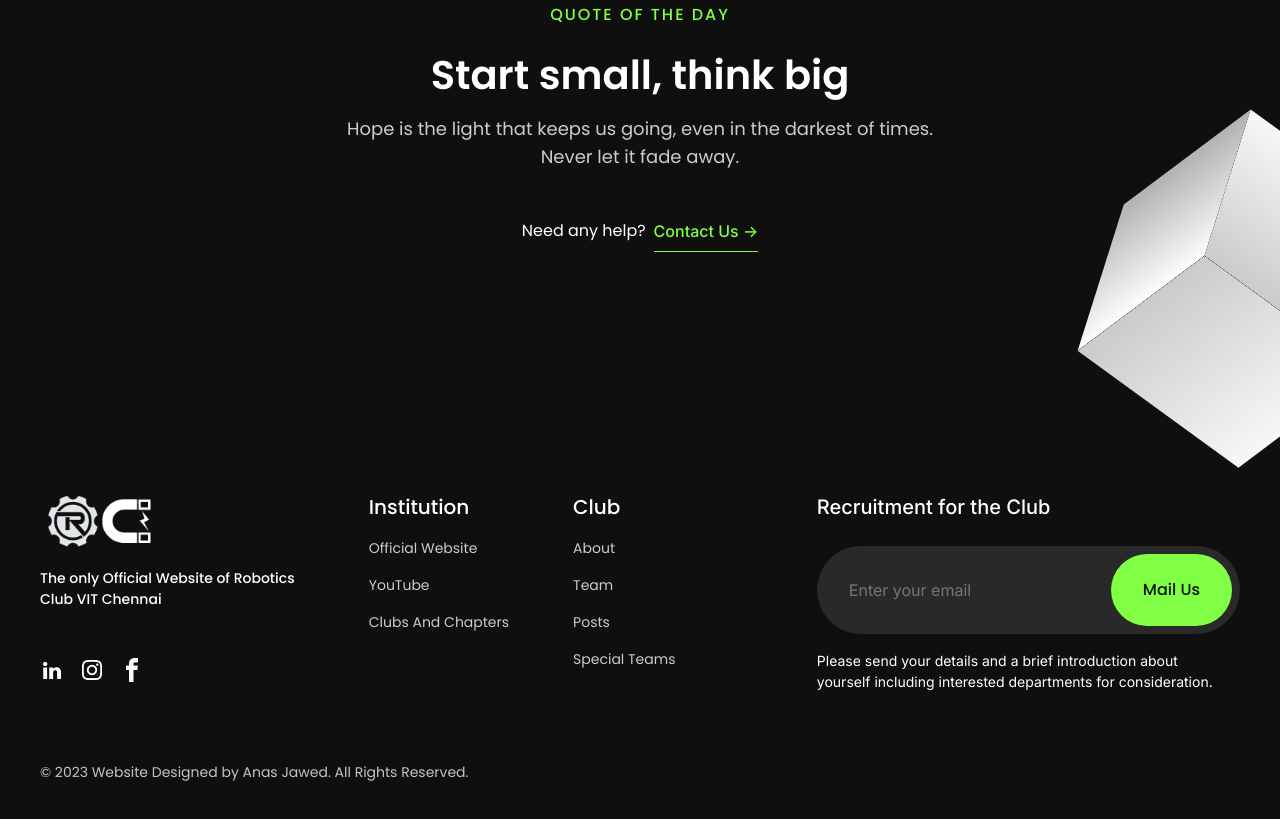
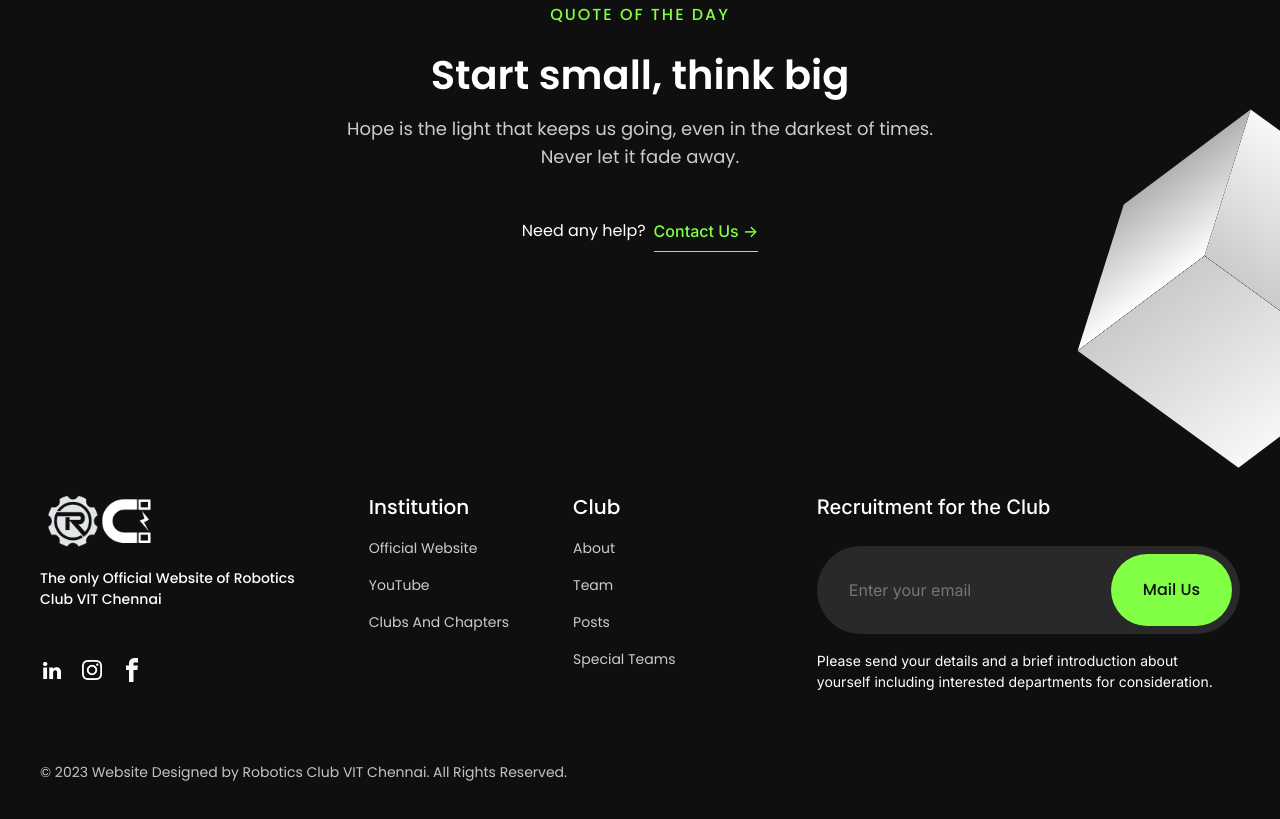
Before and after one commit to notkath/robotics-club-official-vitc.github.io, a website built with Parcel: page about.html in a window 1280 px wide. Shown: the part 2989-3808 px from the top of the page. Built offline with nearby package versions, Linux system fonts and the light colour scheme.

Commit message:
Update about.html

```diff
--- a/about.html
+++ b/about.html
@@ -480,7 +480,7 @@ listenForUrlChangesMobileMenu()
               <section class="footer-copyright">
                 <span class="footer-text10">
                   <span>
-                    © 2023 Website Designed by Anas Jawed. All Rights Reserved.
+                    © 2023 Website Designed by Robotics Club VIT Chennai. All Rights Reserved.
                   </span>
                 </span>
               </section>
@@ -517,7 +517,7 @@ listenForUrlChangesMobileMenu()
             <section class="footer-copyright1">
               <span class="footer-text13">
                 <span>
-                  © 2023 Website Designed by Anas Jawed. All Rights Reserved.
+                  © 2023 Website Designed by Robotics Club VIT Chennai. All Rights Reserved.
                 </span>
               </span>
             </section>
```
